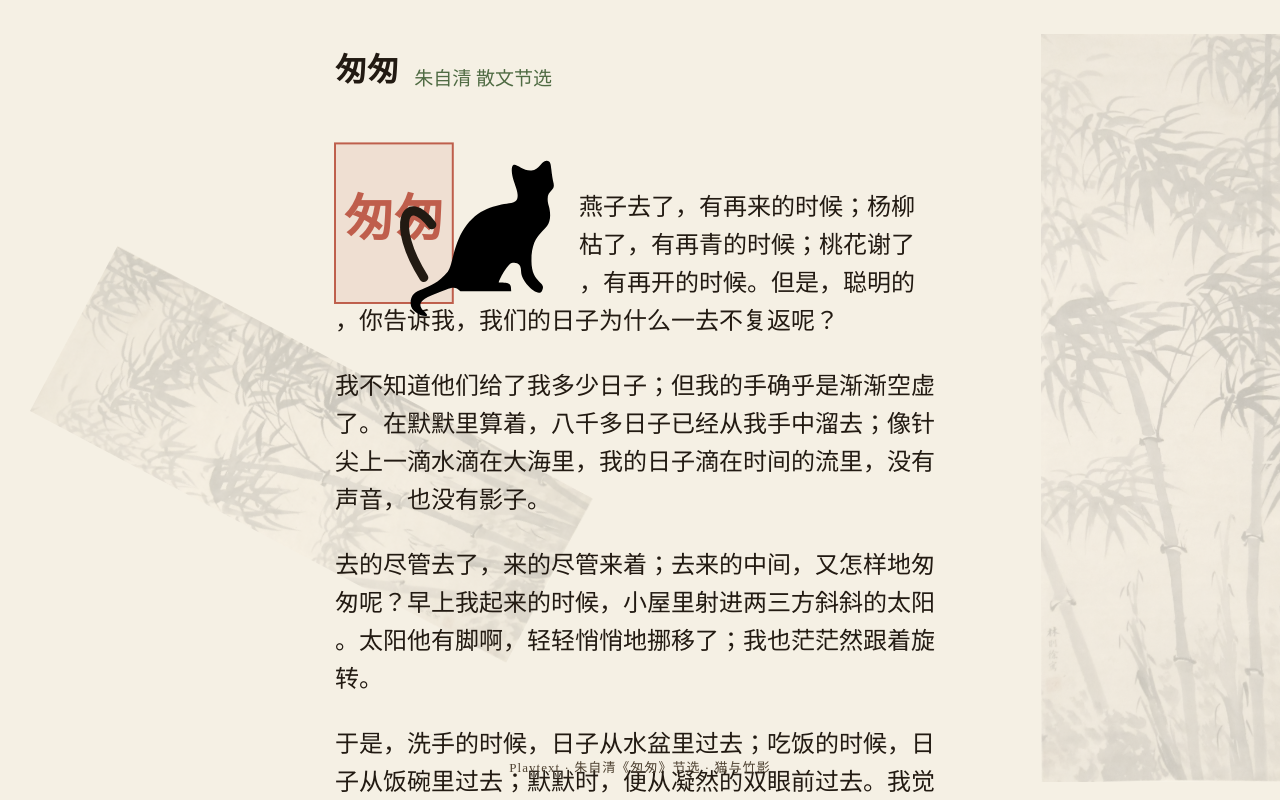
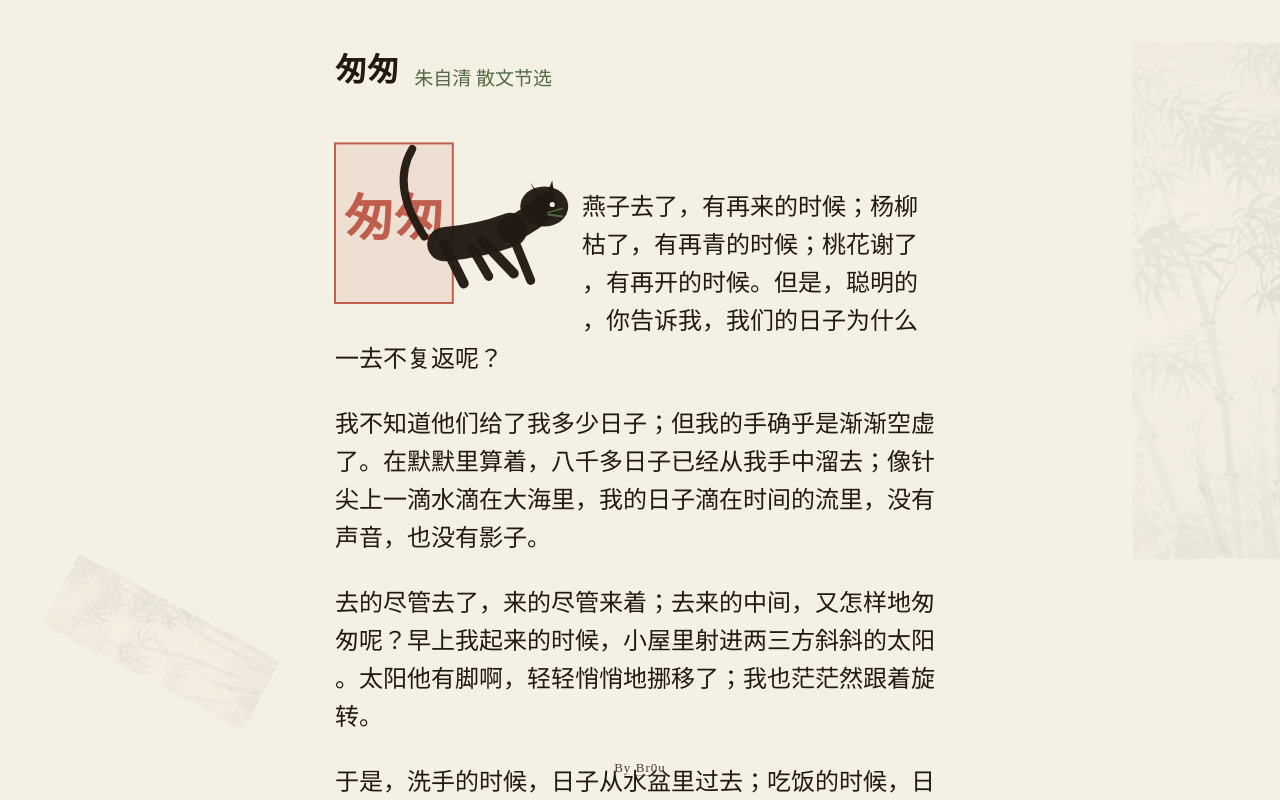
Before and after one commit to Br0u/playtext, a website built with Vite: page index.html in a window 1280 px wide. Built offline with nearby package versions, Linux system fonts and the light colour scheme.

Commit message:
Animate cat skeleton and refine footer

```diff
--- a/index.html
+++ b/index.html
@@ -13,7 +13,7 @@
   <body>
     <canvas id="manuscript"></canvas>
     <div class="attribution">
-      Playtext · 朱自清《匆匆》节选 · 猫与竹影
+      By <a href="https://13log.live" target="_blank" rel="noreferrer">Br0u</a>
     </div>
     <script type="module" src="/src/main.js"></script>
   </body>
--- a/src/dragon/draw.js
+++ b/src/dragon/draw.js
@@ -1,31 +1,96 @@
 import { ACCENT, INK } from "../render/constants.js";
 
-export function drawDragon(context, cat, assets) {
-  const width = 180 * cat.scale;
-  const height = (assets.cat.height / assets.cat.width) * width;
+function flipX(point, facing) {
+  return { x: point.x * facing, y: point.y };
+}
+
+function p(context, point, cat) {
+  const flipped = flipX(point, cat.facing);
+  return [cat.x + flipped.x, cat.y + flipped.y];
+}
+
+function line(context, start, end, width, color) {
+  context.strokeStyle = color;
+  context.lineWidth = width;
+  context.lineCap = "round";
+  context.beginPath();
+  context.moveTo(start[0], start[1]);
+  context.lineTo(end[0], end[1]);
+  context.stroke();
+}
+
+function quad(context, a, c, b, width, color) {
+  context.strokeStyle = color;
+  context.lineWidth = width;
+  context.lineCap = "round";
+  context.beginPath();
+  context.moveTo(a[0], a[1]);
+  context.quadraticCurveTo(c[0], c[1], b[0], b[1]);
+  context.stroke();
+}
+
+export function drawDragon(context, cat) {
+  const s = cat.scale;
+  const sk = cat.skeleton;
+
+  const hip = p(context, sk.hip, cat);
+  const body = p(context, sk.body, cat);
+  const chest = p(context, sk.chest, cat);
+  const head = p(context, sk.head, cat);
+  const earA = p(context, sk.earA, cat);
+  const earB = p(context, sk.earB, cat);
+  const tailBase = p(context, sk.tailBase, cat);
+  const tailMid = p(context, sk.tailMid, cat);
+  const tailTip = p(context, sk.tailTip, cat);
+  const pawFrontA = p(context, sk.pawFrontA, cat);
+  const pawFrontB = p(context, sk.pawFrontB, cat);
+  const pawBackA = p(context, sk.pawBackA, cat);
+  const pawBackB = p(context, sk.pawBackB, cat);
 
   context.save();
-  context.translate(cat.x, cat.y);
-  context.scale(cat.facing, 1);
-  context.drawImage(assets.cat, -width / 2, -height / 2, width, height);
+  context.globalAlpha = 0.96;
 
-  const tailBaseX = -width * 0.28;
-  const tailBaseY = -height * 0.08;
-  const sway = Math.sin(cat.tailPhase) * 18 * cat.scale;
-  context.strokeStyle = INK;
-  context.lineWidth = 9 * cat.scale;
-  context.lineCap = "round";
+  quad(context, hip, body, chest, 34 * s, INK);
+  quad(context, chest, [cat.x + cat.facing * 52 * s, cat.y - 20 * s], head, 26 * s, INK);
+  line(context, body, pawFrontA, 10 * s, INK);
+  line(context, chest, pawFrontB, 9 * s, INK);
+  line(context, hip, pawBackA, 10 * s, INK);
+  line(context, [cat.x + cat.facing * (-10 * s), cat.y + 10 * s], pawBackB, 9 * s, INK);
+  quad(context, tailBase, tailMid, tailTip, 8 * s, INK);
+
+  context.fillStyle = INK;
   context.beginPath();
-  context.moveTo(tailBaseX, tailBaseY);
-  context.bezierCurveTo(
-    tailBaseX - 26 * cat.scale,
-    tailBaseY - 34 * cat.scale,
-    tailBaseX - 42 * cat.scale,
-    tailBaseY + sway,
-    tailBaseX - 8 * cat.scale,
-    tailBaseY + 54 * cat.scale + sway
-  );
+  context.ellipse(head[0], head[1], 24 * s, 20 * s, 0, 0, Math.PI * 2);
+  context.fill();
+
+  context.beginPath();
+  context.moveTo(earA[0], earA[1]);
+  context.lineTo(head[0] - 8 * s * cat.facing, head[1] - 12 * s);
+  context.lineTo(head[0] + 2 * s * cat.facing, head[1] - 2 * s);
+  context.closePath();
+  context.fill();
+
+  context.beginPath();
+  context.moveTo(earB[0], earB[1]);
+  context.lineTo(head[0] + 10 * s * cat.facing, head[1] - 12 * s);
+  context.lineTo(head[0] - 2 * s * cat.facing, head[1] - 2 * s);
+  context.closePath();
+  context.fill();
+
+  context.fillStyle = "#f5f0e4";
+  context.beginPath();
+  context.arc(head[0] + 8 * s * cat.facing, head[1] - 2 * s, 2.6 * s, 0, Math.PI * 2);
+  context.fill();
+
+  context.strokeStyle = ACCENT;
+  context.lineWidth = 1.8 * s;
+  context.beginPath();
+  context.moveTo(head[0] + 4 * s * cat.facing, head[1] + 6 * s);
+  context.lineTo(head[0] + 18 * s * cat.facing, head[1] + 2 * s);
+  context.moveTo(head[0] + 4 * s * cat.facing, head[1] + 8 * s);
+  context.lineTo(head[0] + 18 * s * cat.facing, head[1] + 10 * s);
   context.stroke();
+
   context.restore();
 }
 
--- a/src/dragon/fire.js
+++ b/src/dragon/fire.js
@@ -13,8 +13,8 @@ export function spawnFire(cat, particles, now) {
   const burst = 2 + Math.floor(Math.random() * 3);
   for (let index = 0; index < burst; index += 1) {
     particles.push({
-      x: cat.x + randomBetween(-18, 18) * cat.scale,
-      y: cat.y - 24 * cat.scale + randomBetween(-12, 12) * cat.scale,
+      x: cat.x + randomBetween(18, 34) * cat.facing * cat.scale,
+      y: cat.y - 8 * cat.scale + randomBetween(-12, 12) * cat.scale,
       vx: randomBetween(1.2, 2.8) * cat.facing,
       vy: randomBetween(-1.6, 0.4),
       size: randomBetween(14, 24) * cat.scale,
--- a/src/dragon/state.js
+++ b/src/dragon/state.js
@@ -1,3 +1,22 @@
+function createSkeleton(scale) {
+  const s = scale;
+  return {
+    body: { x: 0, y: 0 },
+    chest: { x: 28 * s, y: -6 * s },
+    head: { x: 60 * s, y: -32 * s },
+    earA: { x: 48 * s, y: -58 * s },
+    earB: { x: 70 * s, y: -60 * s },
+    hip: { x: -36 * s, y: 0 },
+    tailBase: { x: -54 * s, y: -6 * s },
+    tailMid: { x: -86 * s, y: -40 * s },
+    tailTip: { x: -72 * s, y: -86 * s },
+    pawFrontA: { x: 30 * s, y: 42 * s },
+    pawFrontB: { x: 52 * s, y: 42 * s },
+    pawBackA: { x: -18 * s, y: 44 * s },
+    pawBackB: { x: 2 * s, y: 44 * s }
+  };
+}
+
 export function createDragon(anchorX, anchorY, scale) {
   return {
     x: anchorX,
@@ -5,25 +24,71 @@ export function createDragon(anchorX, anchorY, scale) {
     homeX: anchorX,
     homeY: anchorY,
     scale,
-    tailPhase: 0,
     facing: 1,
-    fireCooldown: 0
+    phase: 0,
+    pose: "idle",
+    poseUntil: 0,
+    fireCooldown: 0,
+    skeleton: createSkeleton(scale)
+  };
+}
+
+function animateSkeleton(cat, now, pointer, isIdle) {
+  const s = cat.scale;
+  const speed = cat.pose === "pounce" ? 0.22 : 0.11;
+  const targetX = isIdle ? cat.homeX : pointer.x - 44 * s;
+  const targetY = isIdle ? cat.homeY : pointer.y - 34 * s;
+  cat.x += (targetX - cat.x) * speed;
+  cat.y += (targetY - cat.y) * speed;
+  cat.phase += cat.pose === "pounce" ? 0.32 : 0.17;
+
+  const step = Math.sin(cat.phase);
+  const counter = Math.sin(cat.phase + Math.PI);
+  const lift = Math.max(0, Math.sin(cat.phase * 0.5)) * 4 * s;
+  const reach = cat.pose === "pounce" ? 10 * s : 4 * s;
+
+  cat.skeleton = {
+    body: { x: 0, y: lift },
+    chest: { x: 28 * s, y: -8 * s + lift - Math.abs(step) * 3 * s },
+    head: {
+      x: 62 * s + (cat.pose === "pounce" ? 10 * s : 0),
+      y: -34 * s + lift - (isIdle ? 0 : 6 * s)
+    },
+    earA: { x: 48 * s, y: -58 * s + lift },
+    earB: { x: 70 * s, y: -60 * s + lift },
+    hip: { x: -38 * s, y: 2 * s + lift + Math.abs(counter) * 2 * s },
+    tailBase: { x: -58 * s, y: -4 * s + lift },
+    tailMid: { x: -92 * s, y: -36 * s + Math.sin(cat.phase * 0.8) * 16 * s },
+    tailTip: { x: -70 * s, y: -88 * s + Math.cos(cat.phase * 0.8) * 22 * s },
+    pawFrontA: { x: 28 * s + step * reach, y: 44 * s - Math.max(0, step) * 10 * s },
+    pawFrontB: { x: 52 * s + counter * reach, y: 42 * s - Math.max(0, counter) * 10 * s },
+    pawBackA: { x: -16 * s + counter * reach * 0.7, y: 45 * s - Math.max(0, counter) * 9 * s },
+    pawBackB: { x: 4 * s + step * reach * 0.7, y: 46 * s - Math.max(0, step) * 9 * s }
   };
 }
 
 export function updateDragon(cat, now, pointer, isIdle) {
-  const targetX = isIdle ? cat.homeX : pointer.x - 60 * cat.scale;
-  const targetY = isIdle ? cat.homeY : pointer.y - 40 * cat.scale;
-  cat.x += (targetX - cat.x) * 0.08;
-  cat.y += (targetY - cat.y) * 0.08;
-  cat.tailPhase = now / 600;
+  if (now < cat.poseUntil) {
+    cat.pose = "pounce";
+  } else if (!isIdle) {
+    cat.pose = "prowl";
+  } else {
+    cat.pose = "idle";
+  }
+
   cat.facing = pointer.x >= cat.x ? 1 : -1;
+  animateSkeleton(cat, now, pointer, isIdle);
   return true;
 }
 
+export function setDragonPounce(cat, now) {
+  cat.pose = "pounce";
+  cat.poseUntil = now + 420;
+}
+
 export function getDragonBoxes(cat, padding = 12) {
-  const width = 170 * cat.scale;
-  const height = 110 * cat.scale;
+  const width = 176 * cat.scale;
+  const height = 128 * cat.scale;
   return [
     {
       x: cat.x - width / 2 - padding,
--- a/src/render/renderer.js
+++ b/src/render/renderer.js
@@ -1,7 +1,7 @@
 import { article } from "../content/article.js";
 import { spawnFire, updateFire, getFireBoxes } from "../dragon/fire.js";
 import { drawDragon, drawFire } from "../dragon/draw.js";
-import { createDragon, getDragonBoxes, updateDragon } from "../dragon/state.js";
+import { createDragon, getDragonBoxes, setDragonPounce, updateDragon } from "../dragon/state.js";
 import { drawHeatText } from "../effects/text-heat.js";
 import { createExclusionBands } from "../layout/exclusions.js";
 import { layoutParagraph } from "../layout/flow.js";
@@ -57,14 +57,14 @@ function drawTitle(context, metrics, pageOrigin) {
 
 function drawBamboo(context, assets, width, height) {
   context.save();
-  context.globalAlpha = 0.18;
-  const bambooWidth = Math.min(260, width * 0.24);
+  context.globalAlpha = 0.08;
+  const bambooWidth = Math.min(180, width * 0.18);
   const ratio = assets.bamboo.height / assets.bamboo.width;
   const bambooHeight = bambooWidth * ratio;
-  context.drawImage(assets.bamboo, width - bambooWidth * 0.92, 34, bambooWidth, bambooHeight);
-  context.translate(30, height - bambooHeight * 0.52);
+  context.drawImage(assets.bamboo, width - bambooWidth * 0.82, 42, bambooWidth, bambooHeight);
+  context.translate(42, height - bambooHeight * 0.34);
   context.rotate(-Math.PI / 2.9);
-  context.drawImage(assets.bamboo, 0, 0, bambooWidth * 0.72, bambooHeight * 0.72);
+  context.drawImage(assets.bamboo, 0, 0, bambooWidth * 0.44, bambooHeight * 0.44);
   context.restore();
 }
 
@@ -173,6 +173,9 @@ export function createRenderer(canvas, assets) {
 
   function setPressed(pressed) {
     state.pressed = pressed;
+    if (pressed) {
+      setDragonPounce(state.dragon, performance.now());
+    }
   }
 
   function renderFrame(now) {
--- a/src/styles.css
+++ b/src/styles.css
@@ -32,3 +32,14 @@ canvas {
   letter-spacing: 0.08em;
   pointer-events: none;
 }
+
+.attribution a {
+  color: inherit;
+  text-decoration: none;
+  pointer-events: auto;
+  border-bottom: 1px solid rgba(77, 64, 48, 0.35);
+}
+
+.attribution a:hover {
+  border-bottom-color: rgba(77, 64, 48, 0.75);
+}
```
Also changed, not shown: src/layout/flow.test.js (+16 -0 lines).
